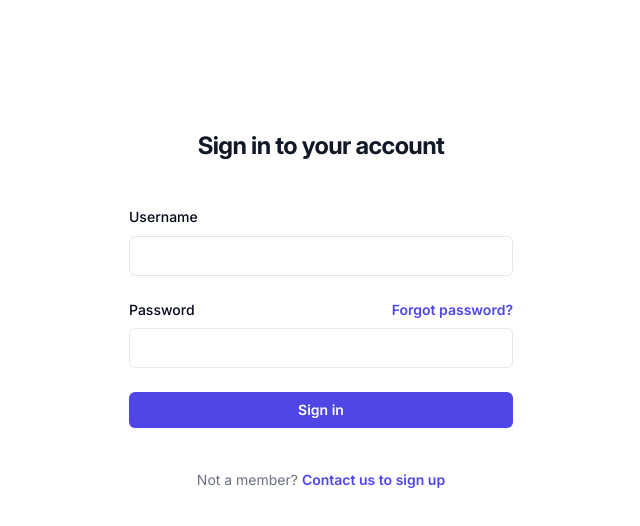
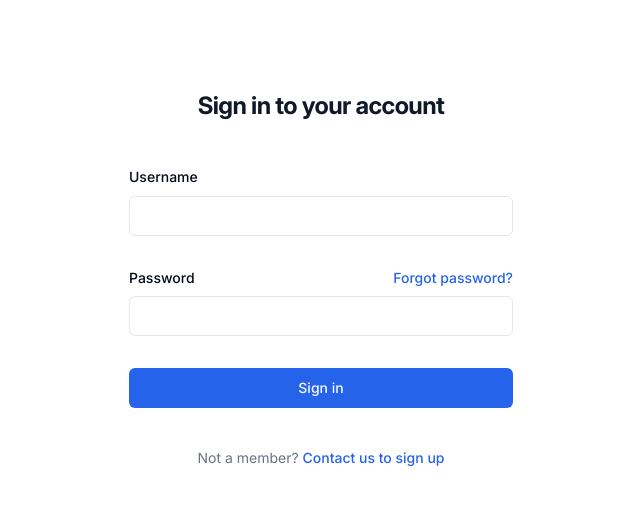
Before and after one commit to joaquinvaldezzz/capstone, a Next.js app: page / in a window 1280 px wide. Shown: the top 526 px of the page, without its empty margins (319-959 px from the left). Built offline with nearby package versions, Linux system fonts and the light colour scheme.

Commit message:
refactor: update "Sign in" form layout and styles

```diff
--- a/src/pages/index.tsx
+++ b/src/pages/index.tsx
@@ -5,6 +5,7 @@ import axios from 'axios'
 import { useForm, type SubmitHandler } from 'react-hook-form'
 import { z } from 'zod'
 
+import { Button } from '~/components/ui/button'
 import {
   Form,
   FormControl,
@@ -18,7 +19,7 @@ import Title from '~/components/Title'
 
 const formSchema = z.object({
   username: z.string().min(4, 'Please enter your username.'),
-  password: z.string().min(8, 'Password must be at least 8 characters.'),
+  password: z.string().min(8, 'Please enter your password.'),
 })
 type FormValues = z.infer<typeof formSchema>
 
@@ -47,7 +48,7 @@ export default function SignIn(): JSX.Element {
       <Title>Sign in</Title>
 
       <div className="sm:mx-auto sm:w-full sm:max-w-sm">
-        <div className="mx-auto size-10"></div>
+        {/* <div className="mx-auto size-10"></div> */}
         <h2 className="mt-10 text-center text-2xl font-bold leading-9 tracking-tight text-gray-900">
           Sign in to your account
         </h2>
@@ -55,7 +56,7 @@ export default function SignIn(): JSX.Element {
 
       <div className="mt-10 sm:mx-auto sm:w-full sm:max-w-sm">
         <form
-          className="space-y-6"
+          className="flex flex-col gap-6"
           // eslint-disable-next-line @typescript-eslint/no-misused-promises
           onSubmit={form.handleSubmit(onSubmit as unknown as SubmitHandler<FormValues>)}
         >
@@ -87,7 +88,7 @@ export default function SignIn(): JSX.Element {
                   <div className="flex items-center justify-between">
                     <FormLabel>Password</FormLabel>
                     <Link
-                      className="text-sm font-semibold text-indigo-600 hover:text-indigo-500"
+                      className="text-sm font-medium text-primary underline-offset-4 hover:underline"
                       href="/forgot-password"
                     >
                       Forgot password?
@@ -107,20 +108,14 @@ export default function SignIn(): JSX.Element {
             />
           </Form>
 
-          <div>
-            <button
-              className="flex w-full justify-center rounded-md bg-indigo-600 px-3 py-1.5 text-sm font-semibold leading-6 text-white shadow-sm hover:bg-indigo-500 focus-visible:outline focus-visible:outline-2 focus-visible:outline-offset-2 focus-visible:outline-indigo-600"
-              type="submit"
-              disabled={form.formState.isSubmitting}
-            >
-              Sign in
-            </button>
-          </div>
+          <Button type="submit" disabled={form.formState.isSubmitting}>
+            Sign in
+          </Button>
         </form>
 
         <p className="mt-10 text-center text-sm text-gray-500">
           Not a member?{' '}
-          <a href="#" className="font-semibold leading-6 text-indigo-600 hover:text-indigo-500">
+          <a href="#" className="font-medium text-primary underline-offset-4 hover:underline">
             Contact us to sign up
           </a>
         </p>
```
